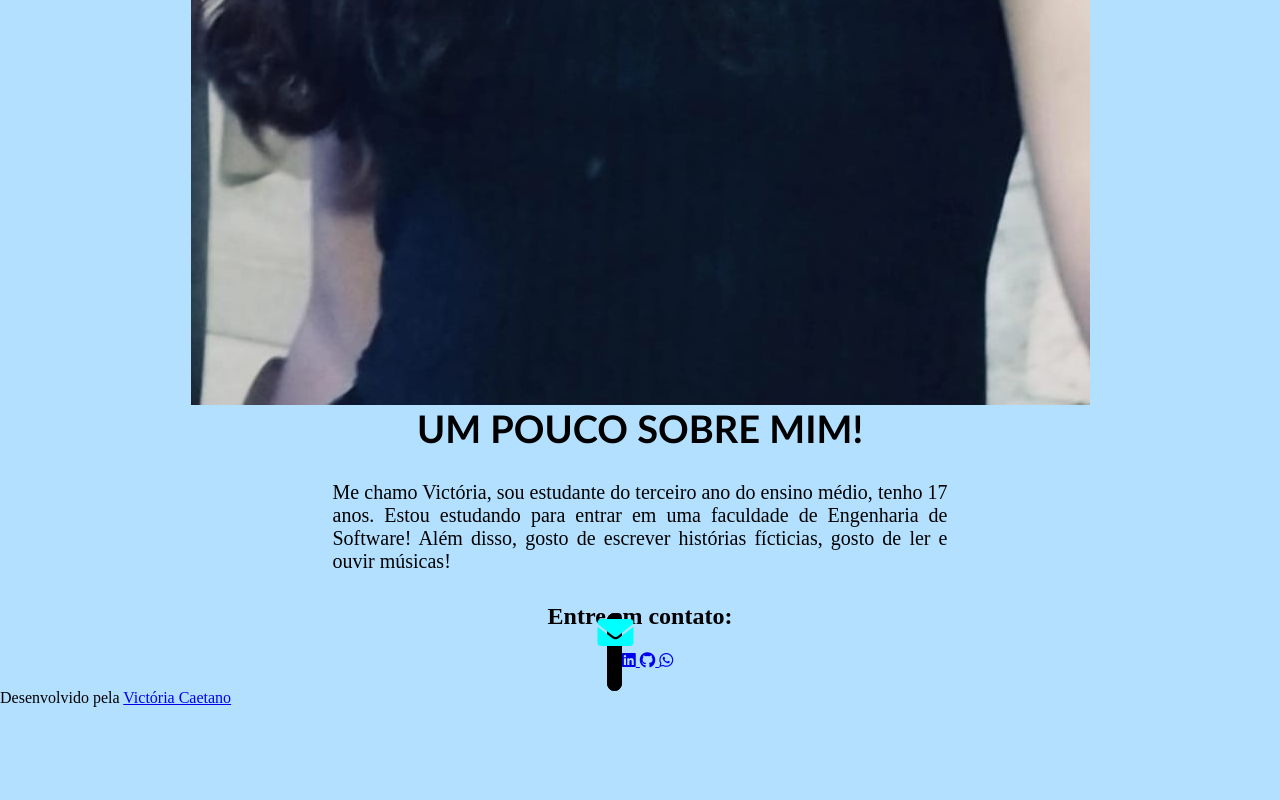
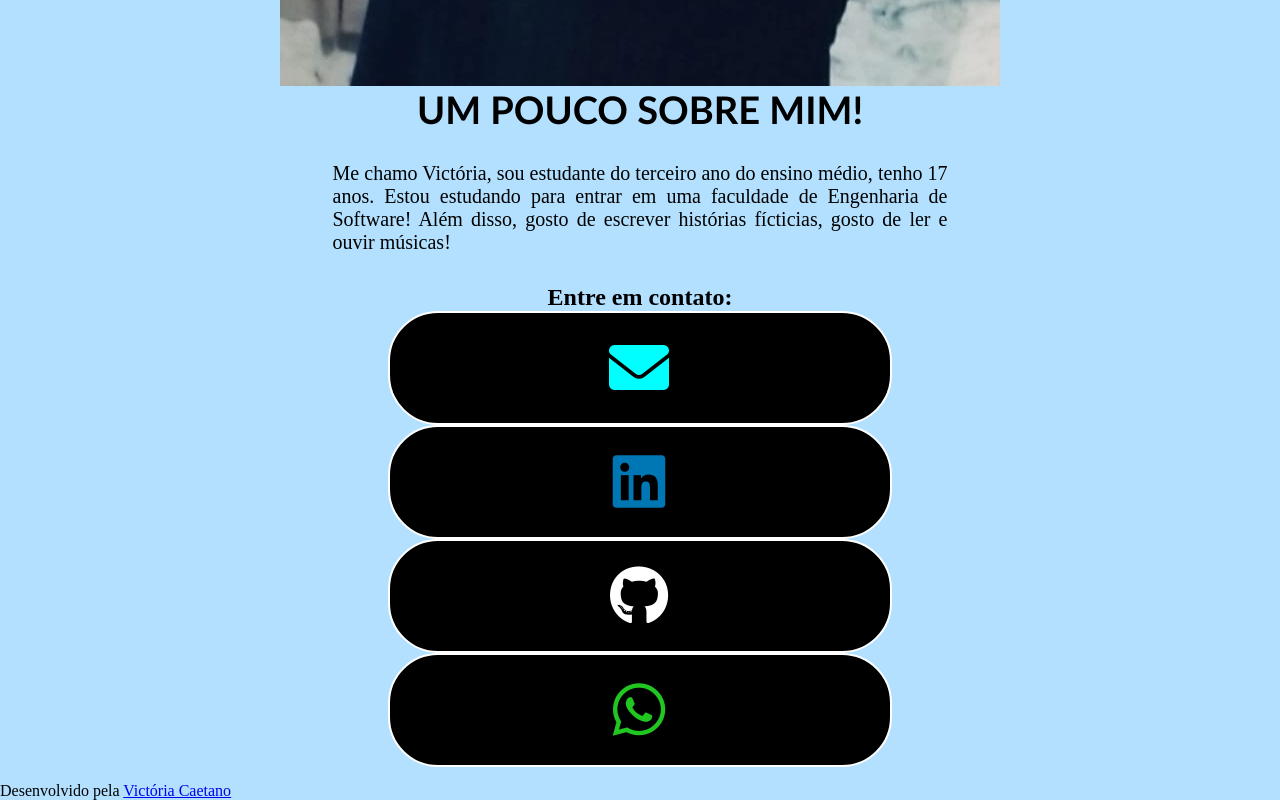
Before and after one commit to victoria1106/meu-portifolio, a plain HTML site: page Meu Portifólio/index.html in a window 1280 px wide. Shown: the part 1382-2182 px from the top of the page. Before the commit the page ends 2089 px from the top, so only its background shows below. Drawn offline with Linux system fonts and the light colour scheme.

Commit message:
Add files via upload

```diff
--- a/Meu Portifólio/index.html
+++ b/Meu Portifólio/index.html
@@ -73,7 +73,7 @@ href="https://wa.me/5516997200699" target="_blank">
 
 </section>
 
-<img class="imagem" src="./assets/Vivic.jpeg">
+<img class="imagem" src="./assets/Vicvic.jpeg">
 
 </main>
 
--- a/Meu Portifólio/style.css
+++ b/Meu Portifólio/style.css
@@ -94,8 +94,10 @@ text-align: justify;
     width: 500px;
     height: 80px;
     text-align: center;
+    display: flex;
+    justify-content: center;
     align-items: center;
-    border: 2px solid #000;
+    border: 2px solid #ffffff;
     border-radius: 50px;
     font-size: 36px;
     padding: 15px 0;
@@ -108,7 +110,7 @@ text-align: justify;
 
 }
 
-.botao1 ::before {
+.botao1::before {
 
 content: "";
 position: absolute;
@@ -116,7 +118,175 @@ top: 0;
 left: -100%;
 width: 100%;
 height: 100%;
-background: linear-gradient(45 deg, transparent white);
+background: linear-gradient(45deg, transparent, aqua);
 transition: 0.5s;
 
 }
+
+.botao1:hover::before {
+    left:100%;
+
+}
+
+.botao1 i {
+
+position: absolute;
+left: 50%;
+top: 50%;
+transform: translate(-50%, -50%);
+font-size: 60px;
+
+}
+
+.botao2 {
+
+    background-color: black;
+    color: #0077b5;
+    width: 500px;
+    height: 80px;
+    text-align: center;
+    display: flex;
+    justify-content: center;
+    align-items: center;
+    border: 2px solid #ffffff;
+    border-radius: 50px;
+    font-size: 36px;
+    padding: 15px 0;
+    text-decoration: none;
+    font-family: 'Trebuchet MS', 'Lucida Sans Unicode', 'Lucida Grande', 'Lucida Sans', Arial, sans-serif;
+    letter-spacing: 2px;
+    text-transform: uppercase;
+    position: relative;
+    overflow: hidden;
+
+}
+
+.botao2::before {
+
+content: "";
+position: absolute;
+top: 0;
+left: -100%;
+width: 100%;
+height: 100%;
+background: linear-gradient(45deg, transparent, #0077b5);
+transition: 0.5s;
+
+}
+
+.botao2:hover::before {
+    left:100%;
+
+}
+
+.botao2 i {
+
+position: absolute;
+left: 50%;
+top: 50%;
+transform: translate(-50%, -50%);
+font-size: 60px;
+
+}
+
+.botao3 {
+
+    background-color: black;
+    color: white;
+    width: 500px;
+    height: 80px;
+    text-align: center;
+    display: flex;
+    justify-content: center;
+    align-items: center;
+    border: 2px solid #ffffff;
+    border-radius: 50px;
+    font-size: 36px;
+    padding: 15px 0;
+    text-decoration: none;
+    font-family: 'Trebuchet MS', 'Lucida Sans Unicode', 'Lucida Grande', 'Lucida Sans', Arial, sans-serif;
+    letter-spacing: 2px;
+    text-transform: uppercase;
+    position: relative;
+    overflow: hidden;
+
+}
+
+.botao3::before {
+
+content: "";
+position: absolute;
+top: 0;
+left: -100%;
+width: 100%;
+height: 100%;
+background: linear-gradient(45deg, transparent, white);
+transition: 0.5s;
+
+}
+
+.botao3:hover::before {
+    left:100%;
+
+}
+
+.botao3 i {
+
+position: absolute;
+left: 50%;
+top: 50%;
+transform: translate(-50%, -50%);
+font-size: 60px;
+
+}
+
+.botao4 {
+
+    background-color: black;
+    color: rgb(33, 198, 33);
+    width: 500px;
+    height: 80px;
+    text-align: center;
+    display: flex;
+    justify-content: center;
+    align-items: center;
+    border: 2px solid #ffffff;
+    border-radius: 50px;
+    font-size: 36px;
+    padding: 15px 0;
+    text-decoration: none;
+    font-family: 'Trebuchet MS', 'Lucida Sans Unicode', 'Lucida Grande', 'Lucida Sans', Arial, sans-serif;
+    letter-spacing: 2px;
+    text-transform: uppercase;
+    position: relative;
+    overflow: hidden;
+
+}
+
+.botao4::before {
+
+content: "";
+position: absolute;
+top: 0;
+left: -100%;
+width: 100%;
+height: 100%;
+background: linear-gradient(45deg, transparent, rgb(33, 198, 33));
+transition: 0.5s;
+
+}
+
+.botao4:hover::before {
+    left:100%;
+
+}
+
+.botao4 i {
+
+position: absolute;
+left: 50%;
+top: 50%;
+transform: translate(-50%, -50%);
+font-size: 60px;
+
+}
```
Also changed, not shown: Meu Portifólio/assets/Vicvic.jpeg (added).
